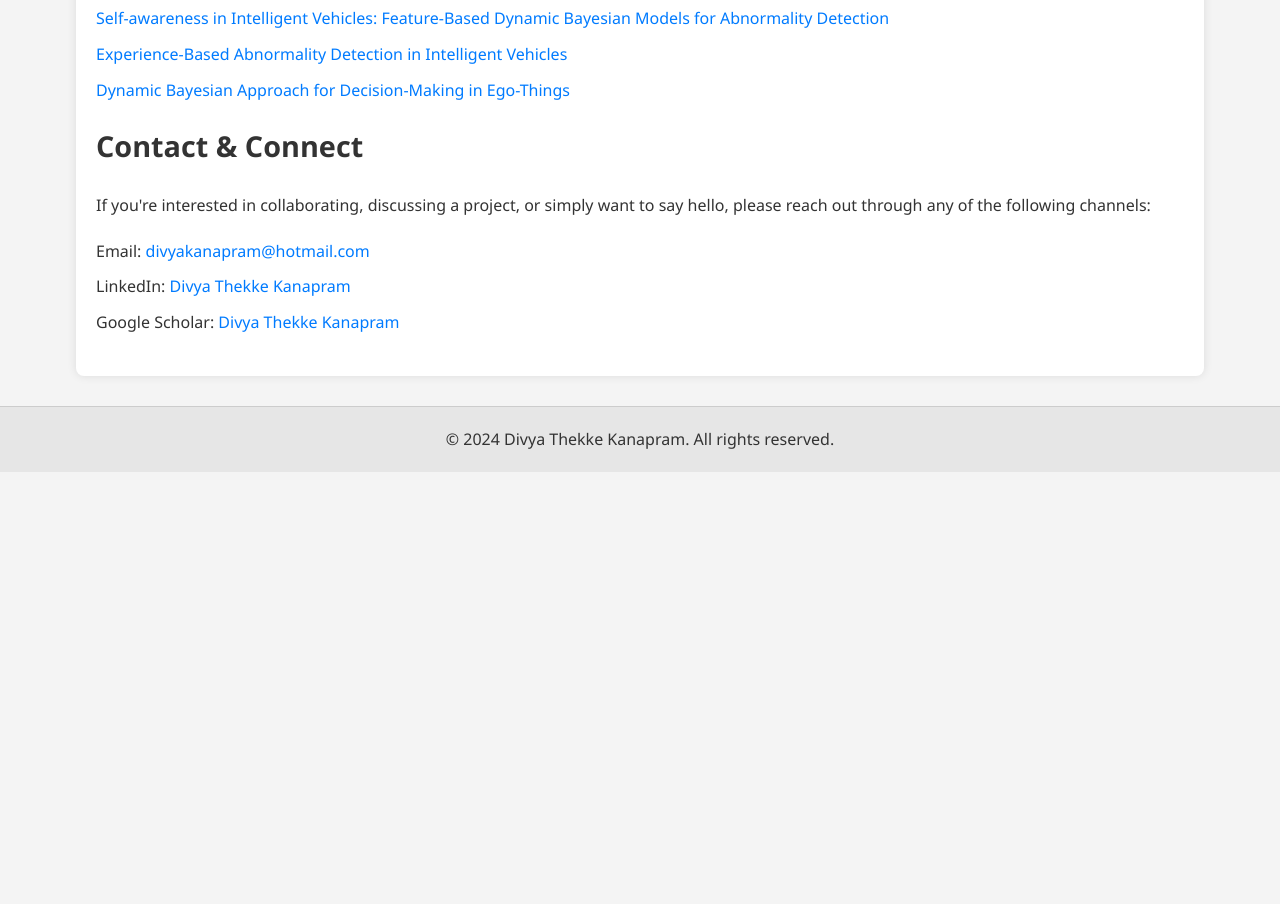
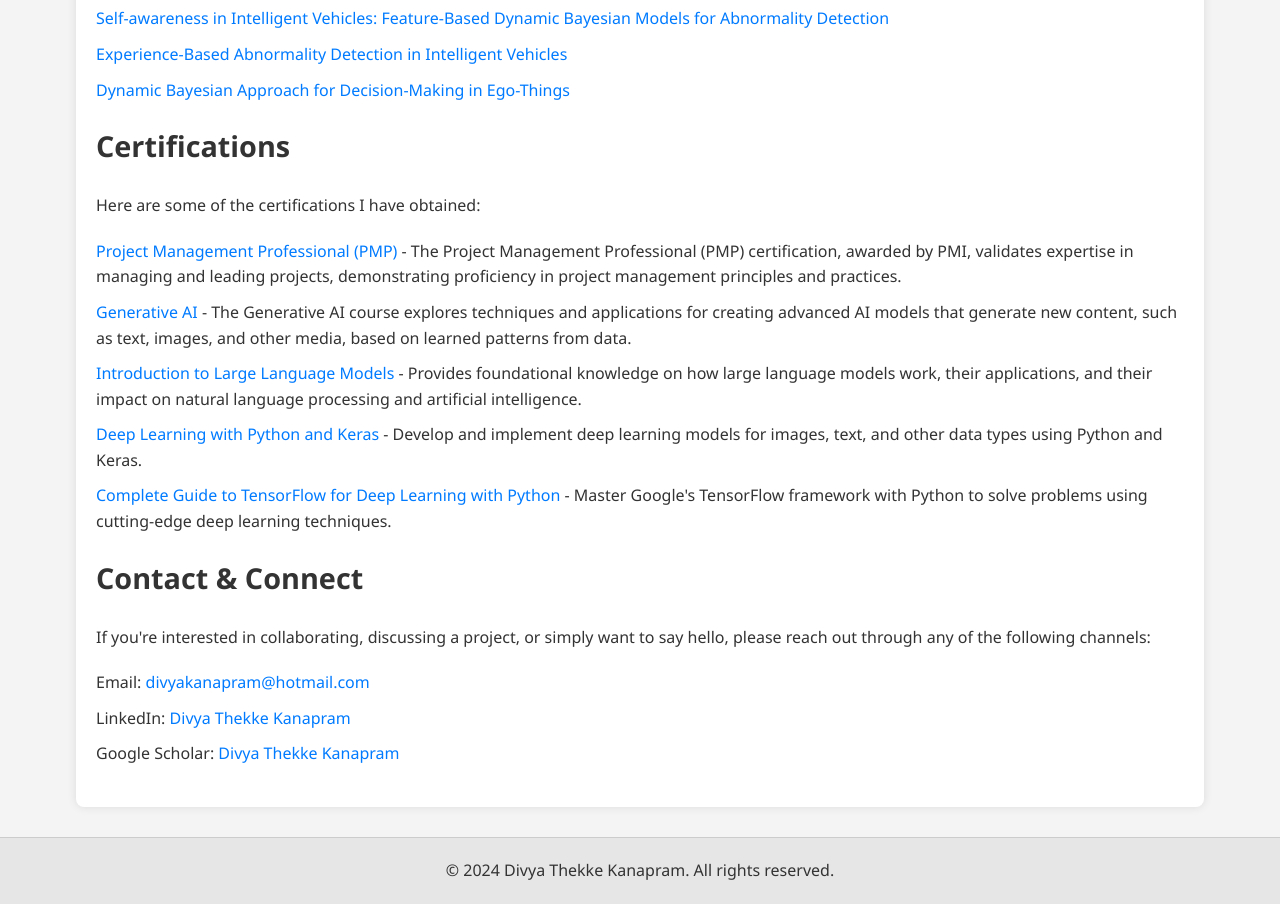
Before and after one commit to Divyakanapram/Divyakanapram.github.io, a plain HTML site: page index.html in a window 1280 px wide. Shown: the part 780-1684 px from the top of the page. Before the commit the page ends 1252 px from the top, so only its background shows below. Drawn offline with Linux system fonts and the light colour scheme.

Commit message:
Added the certification section.

```diff
--- a/index.html
+++ b/index.html
@@ -128,6 +128,24 @@
                 <li><a href="Publications/5_Dynamic_Bayesian_Approach_for_Decision-Making_in_Ego-Things.pdf" target="_blank">Dynamic Bayesian Approach for Decision-Making in Ego-Things</a></li>
             </ul>
         </section>
+        <section id="certifications">
+            <h2>Certifications</h2>
+            <p>Here are some of the certifications I have obtained:</p>
+            <ul>
+                <li><a href="Certifications/Divya Thekke Kanapram_PMPCertfication.pdf" target="_blank">Project Management Professional (PMP)</a> - The Project Management Professional (PMP) certification, awarded by PMI, validates expertise in managing and leading projects, demonstrating proficiency in project management principles and practices.</li>
+                <li><a href="Certifications/CertificateOfCompletion_What Is Generative AI.pdf" target="_blank">Generative AI</a> - The Generative AI course explores techniques and applications for creating advanced AI models that generate new content, such as text, images, and other media, based on learned patterns from data.</li>
+                <li><a href="Certifications/CertificateOfCompletion_Introduction to Large Language Models.pdf" target="_blank">Introduction to Large Language Models</a> - Provides foundational knowledge on how large language models work, their applications, and their impact on natural language processing and artificial intelligence.</li>
+                <li><a href="Certifications/UC-30c95042-b42e-4993-b56c-4bc2e6ee025b.pdf" target="_blank">
+                    Deep Learning with Python and Keras
+                    </a> - Develop and implement deep learning models for images, text, and other data types using Python and Keras.</li>
+                <li><a href="Certifications/UC-24d7ee5a-b626-47ed-b5f2-d1f411da40f4.pdf" target="_blank">
+                    Complete Guide to TensorFlow for Deep Learning with Python
+                    </a> - Master Google's TensorFlow framework with Python to solve problems using cutting-edge deep learning techniques.</li>
+
+                <!-- Add more certifications as needed -->
+            </ul>
+        </section>
+
         <section id="contact">
             <h2>Contact & Connect</h2>
             <p>If you're interested in collaborating, discussing a project, or simply want to say hello, please reach out through any of the following channels:</p>
```
Also changed, not shown: 7 other files.
